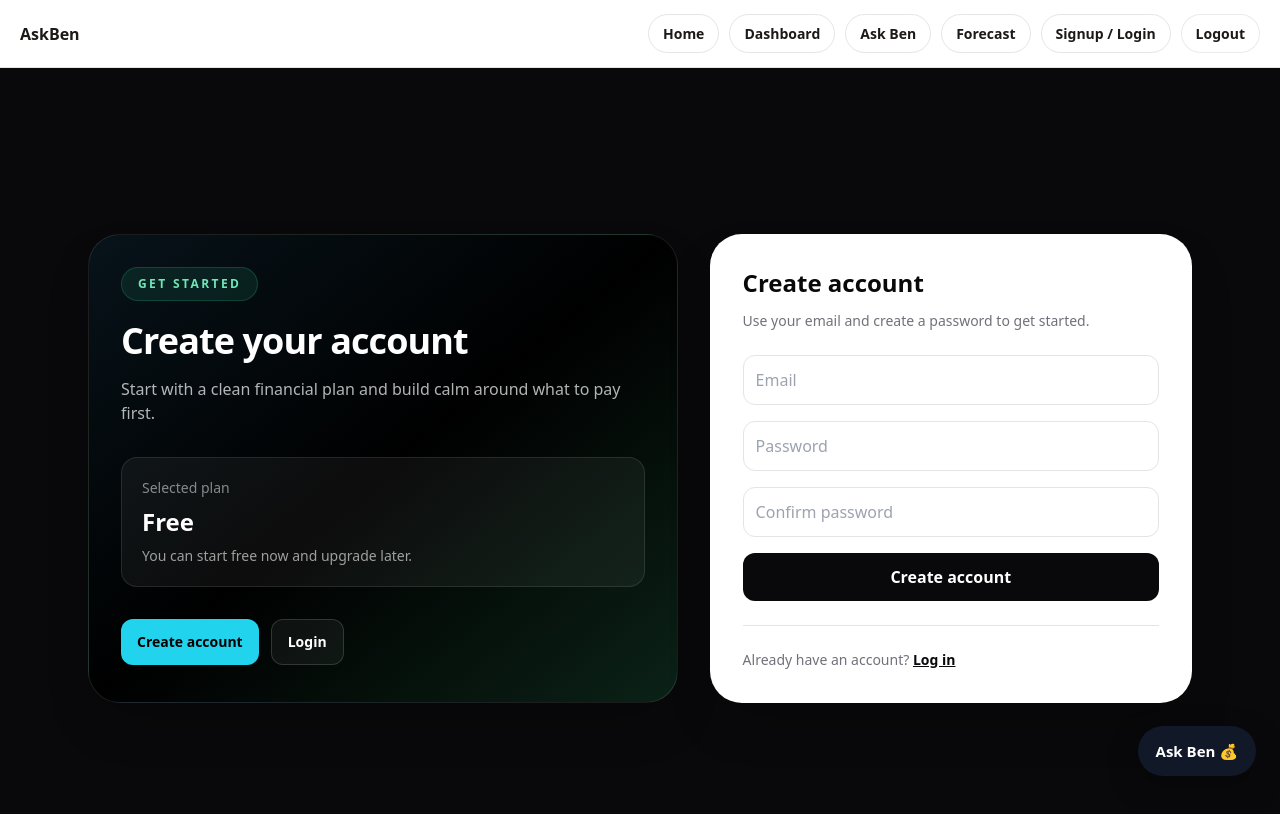
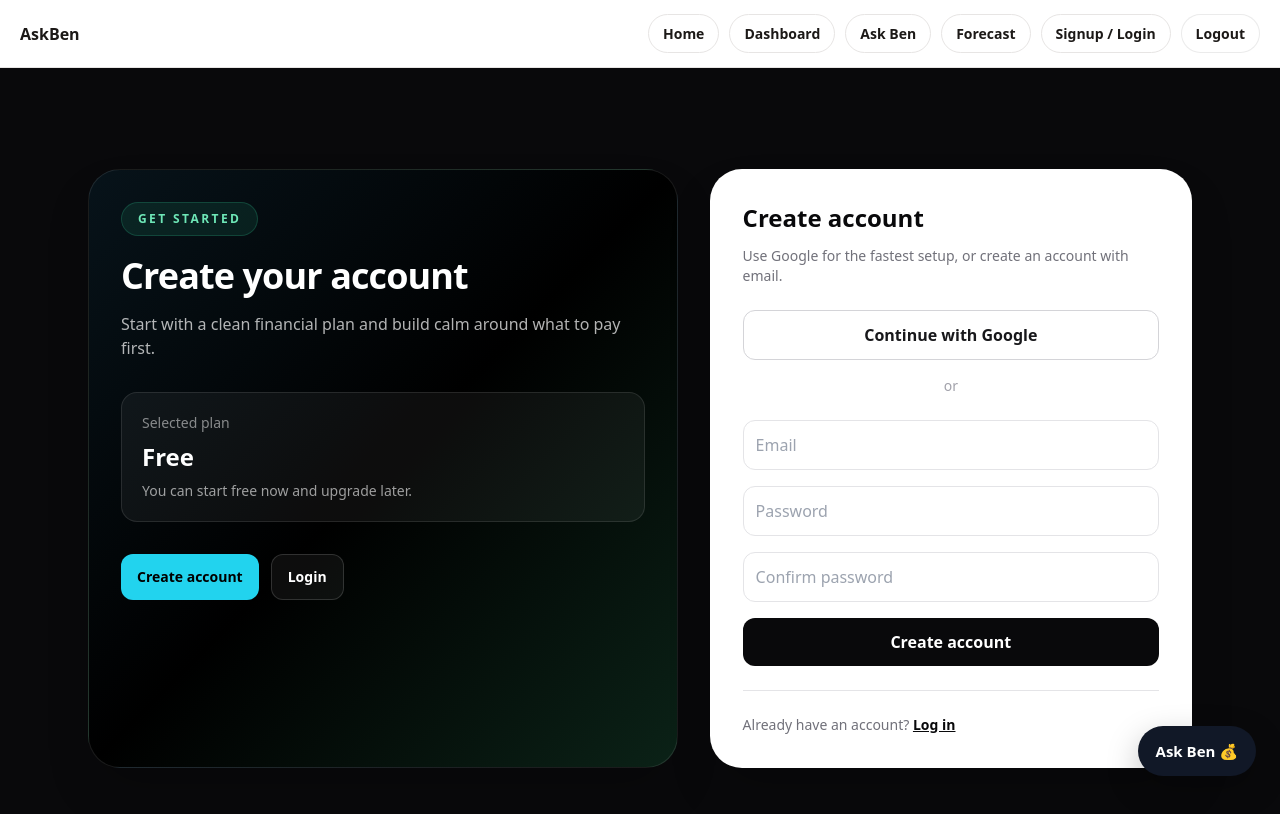
Before and after one commit to KristineMK72/money-control-saas, a Next.js app: page /signup in a window 1280 px wide. Shown: the top 814 px of the page. Built offline with nearby package versions, Linux system fonts and the light colour scheme; no server answers.

Commit message:
Update page.tsx

```diff
--- a/app/signup/page.tsx
+++ b/app/signup/page.tsx
@@ -1,5 +1,4 @@
 "use client";
-
 
 import { useEffect, useMemo, useState } from "react";
 import { createSupabaseBrowserClient } from "@/lib/supabase/client";
@@ -17,6 +16,7 @@ export default function SignupPage() {
   const [confirmPassword, setConfirmPassword] = useState("");
   const [message, setMessage] = useState("");
   const [loading, setLoading] = useState(false);
+  const [googleLoading, setGoogleLoading] = useState(false);
 
   useEffect(() => {
     const params = new URLSearchParams(window.location.search);
@@ -31,6 +31,23 @@ export default function SignupPage() {
     if (plan === "yearly") return "$39/year";
     return "Free";
   }, [plan]);
+
+  async function signInWithGoogle() {
+    setMessage("");
+    setGoogleLoading(true);
+
+    const { error } = await supabase.auth.signInWithOAuth({
+      provider: "google",
+      options: {
+        redirectTo: "https://www.askben.buzz/dashboard",
+      },
+    });
+
+    if (error) {
+      setMessage(error.message);
+      setGoogleLoading(false);
+    }
+  }
 
   async function handleSignup(e: React.FormEvent) {
     e.preventDefault();
@@ -169,9 +186,22 @@ export default function SignupPage() {
 
             <p className="mt-3 text-sm text-zinc-500">
               {mode === "signup"
-                ? "Use your email and create a password to get started."
-                : "Enter your email and password to continue."}
+                ? "Use Google for the fastest setup, or create an account with email."
+                : "Continue with Google or enter your email and password."}
             </p>
+
+            <div className="mt-6 space-y-4">
+              <button
+                type="button"
+                onClick={signInWithGoogle}
+                disabled={googleLoading}
+                className="w-full rounded-xl border border-zinc-300 bg-white p-3 font-semibold text-zinc-900 hover:bg-zinc-100 disabled:opacity-60"
+              >
+                {googleLoading ? "Opening Google..." : "Continue with Google"}
+              </button>
+
+              <div className="text-center text-sm text-zinc-400">or</div>
+            </div>
 
             <form
               onSubmit={mode === "signup" ? handleSignup : handleLogin}
```
